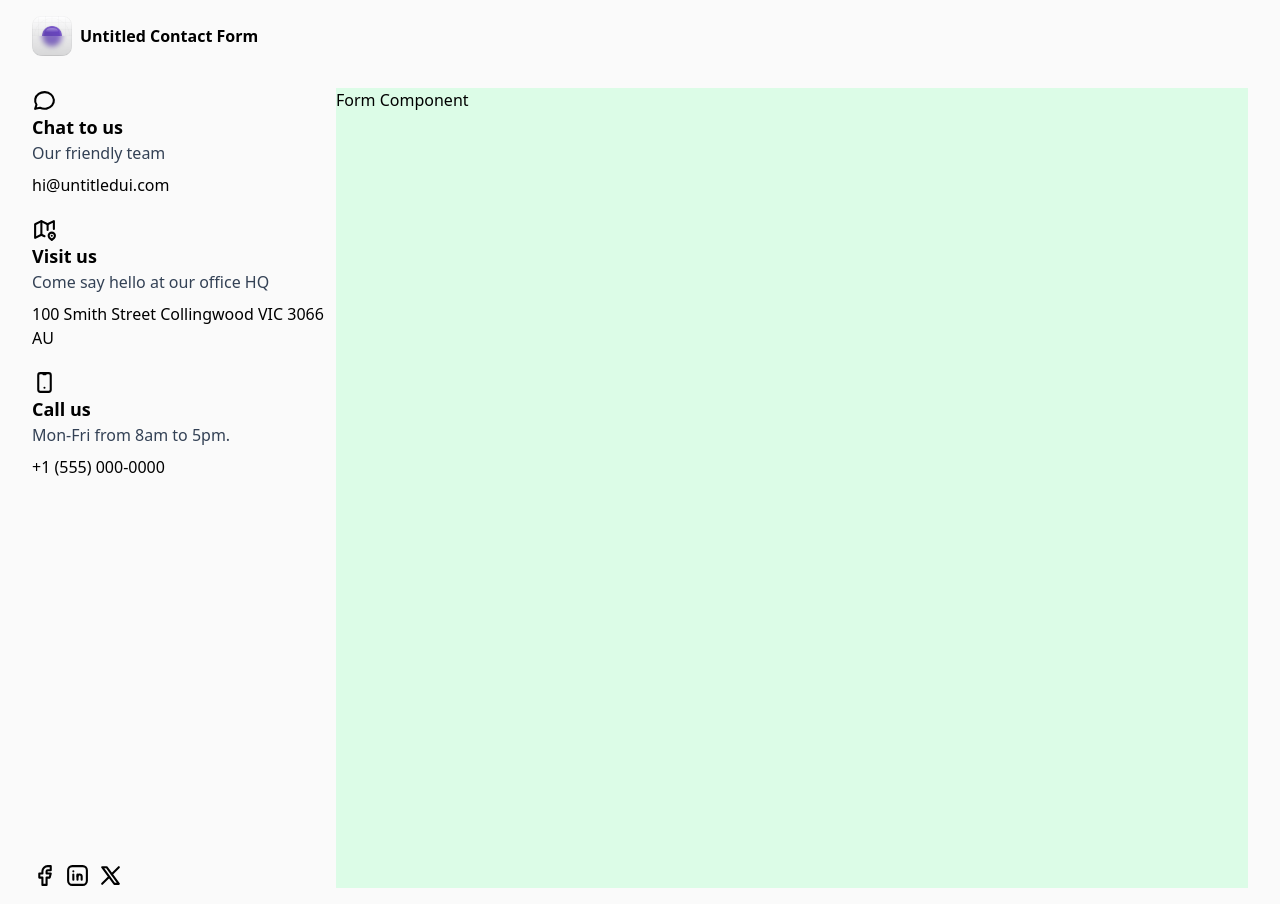
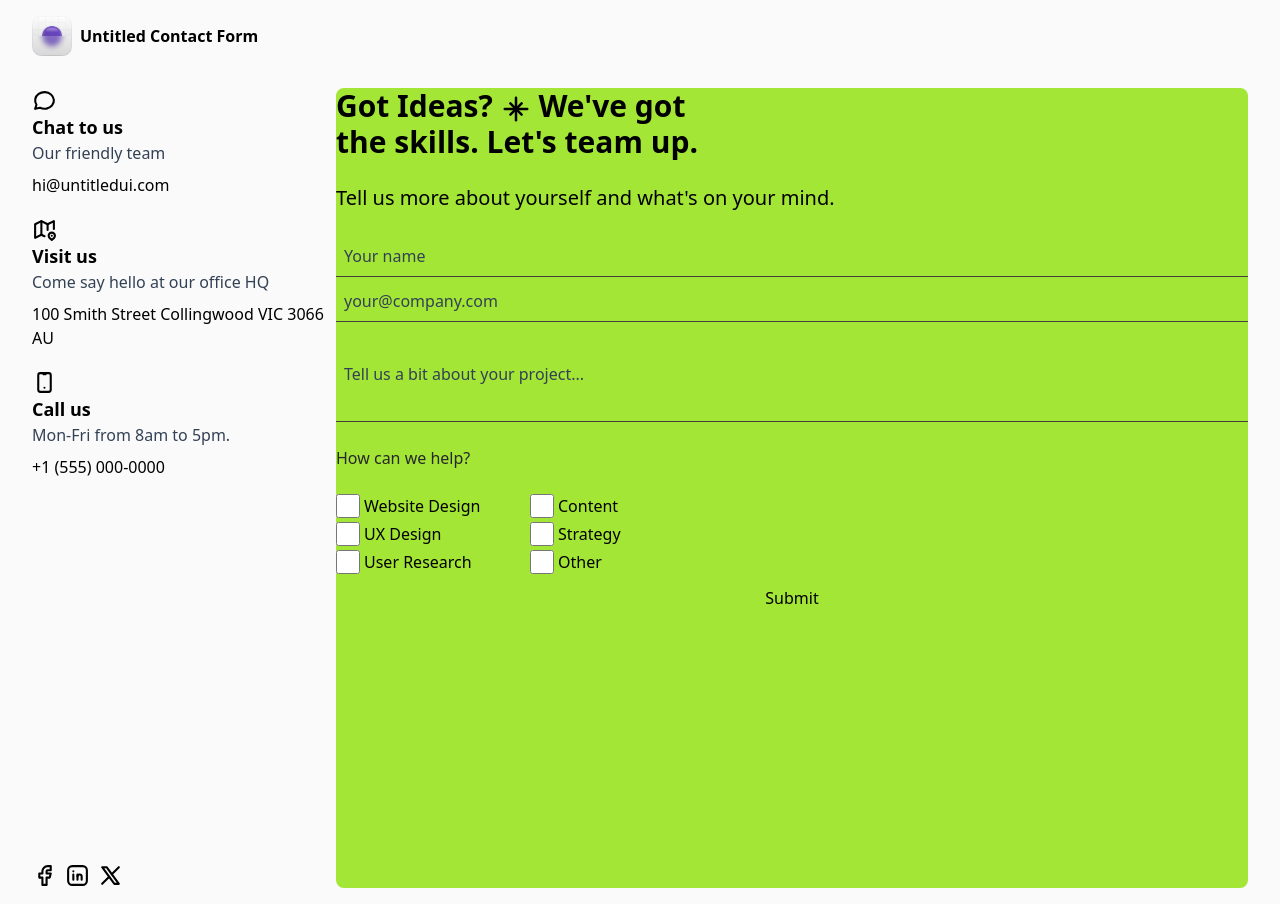
Before and after one commit to jyotidas4803/Untitled_UI, a React (Vite) app: page / in a window 1280 px wide. Built offline with nearby package versions, Linux system fonts and the light colour scheme.

Commit message:
form added

```diff
--- a/src/components/Form.jsx
+++ b/src/components/Form.jsx
@@ -1,5 +1,62 @@
+import Intro from "@/components/Intro";
+
 function Form() {
-  return <form action="">Form Component</form>;
+  const services = [
+    "Website Design",
+    "Content",
+    "UX Design",
+    "Strategy",
+    "User Research",
+    "Other",
+  ];
+
+  return (
+    <>
+      <Intro />
+      <form className="flex flex-col gap-1">
+        {/* Input */}
+        <input
+          type="text"
+          name="fullname"
+          id="fullname"
+          placeholder="Your name"
+          className="border-b border-stone-700 bg-zinc-50 p-2 placeholder-slate-700 md:bg-lime-400"
+          required
+        />
+        <input
+          type="email"
+          name="email"
+          id="email"
+          placeholder="your@company.com"
+          className="border-b border-stone-700 bg-zinc-50 p-2 placeholder-slate-700 md:bg-lime-400"
+          required
+        />
+        <input
+          type="text"
+          name="message"
+          id="message"
+          placeholder="Tell us a bit about your project..."
+          className="h-24 border-b border-stone-700 bg-zinc-50 p-2 placeholder-slate-700 md:bg-lime-400"
+          required
+        />
+
+        <p className="my-5 text-zinc-800">How can we help?</p>
+
+        {/* Checkbox */}
+        <section className="grid grid-cols-2 gap-1 md:max-w-96">
+          {services.map((service, idx) => {
+            return (
+              <label key={service + idx} className="flex items-center gap-1 cursor-pointer">
+                <input type="checkbox" name={service} className="size-6 cursor-pointer" />
+                {service}
+              </label>
+            );
+          })}
+        </section>
+        <button className="bg-zinc-50 p-2 rounded-lg md:bg-lime-400">Submit</button>
+      </form>
+    </>
+  );
 }
 
 export default Form;
--- /dev/null
+++ b/src/components/Intro.jsx
@@ -0,0 +1,17 @@
+import { TbNorthStar } from "react-icons/tb";
+
+function Intro() {
+  return (
+    <>
+      <h1 className="max-w-96 text-3xl font-semibold">
+        Got Ideas? <TbNorthStar className="inline-block" /> We've got the
+        skills. Let's team up.
+      </h1>
+      <p className="my-6 text-xl">
+        Tell us more about yourself and what's on your mind.
+      </p>
+    </>
+  );
+}
+
+export default Intro;
--- a/src/pages/Home.jsx
+++ b/src/pages/Home.jsx
@@ -11,7 +11,7 @@ function Home() {
         <div className="col-span-2 hidden md:block">
           <Aside />
         </div>
-        <div className="col-span-full bg-green-100 md:col-span-6">
+        <div className="col-span-full md:bg-lime-400 rounded-lg md:col-span-6">
           <Form />
         </div>
       </div>
```
